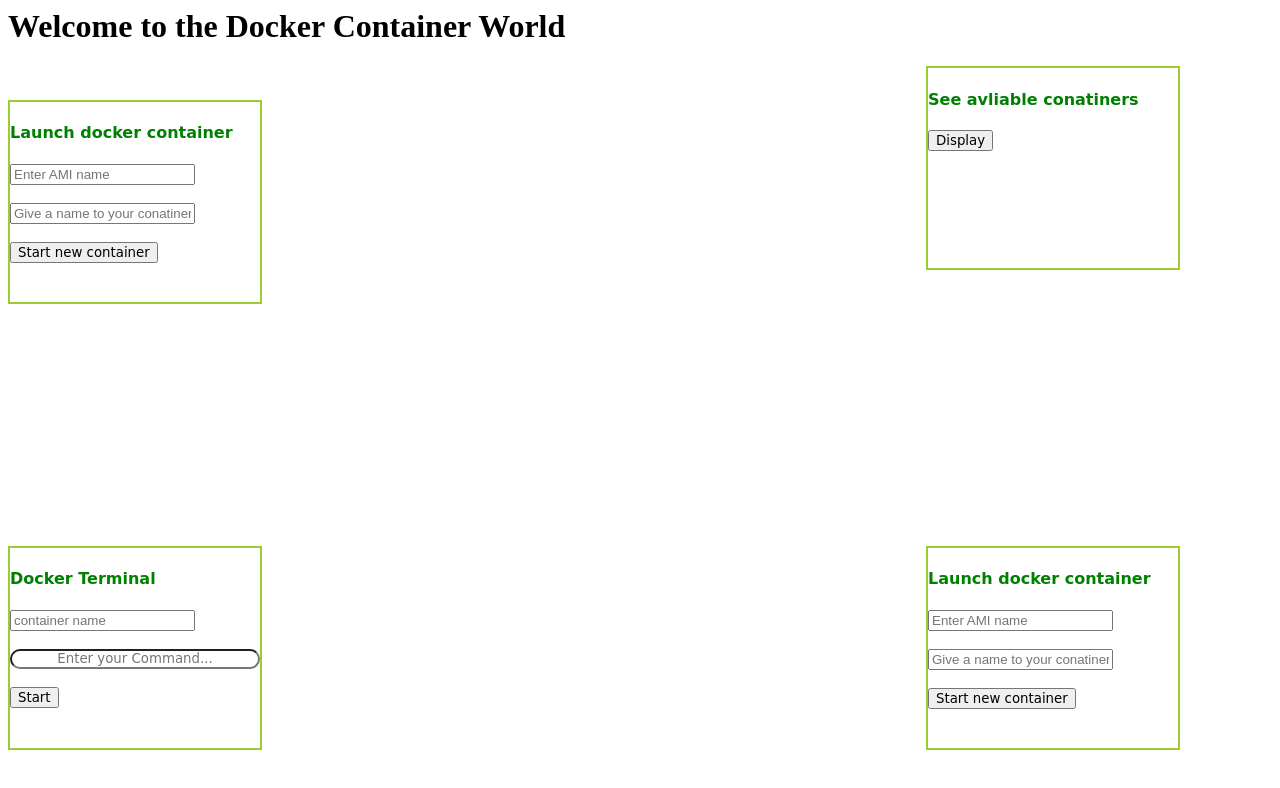
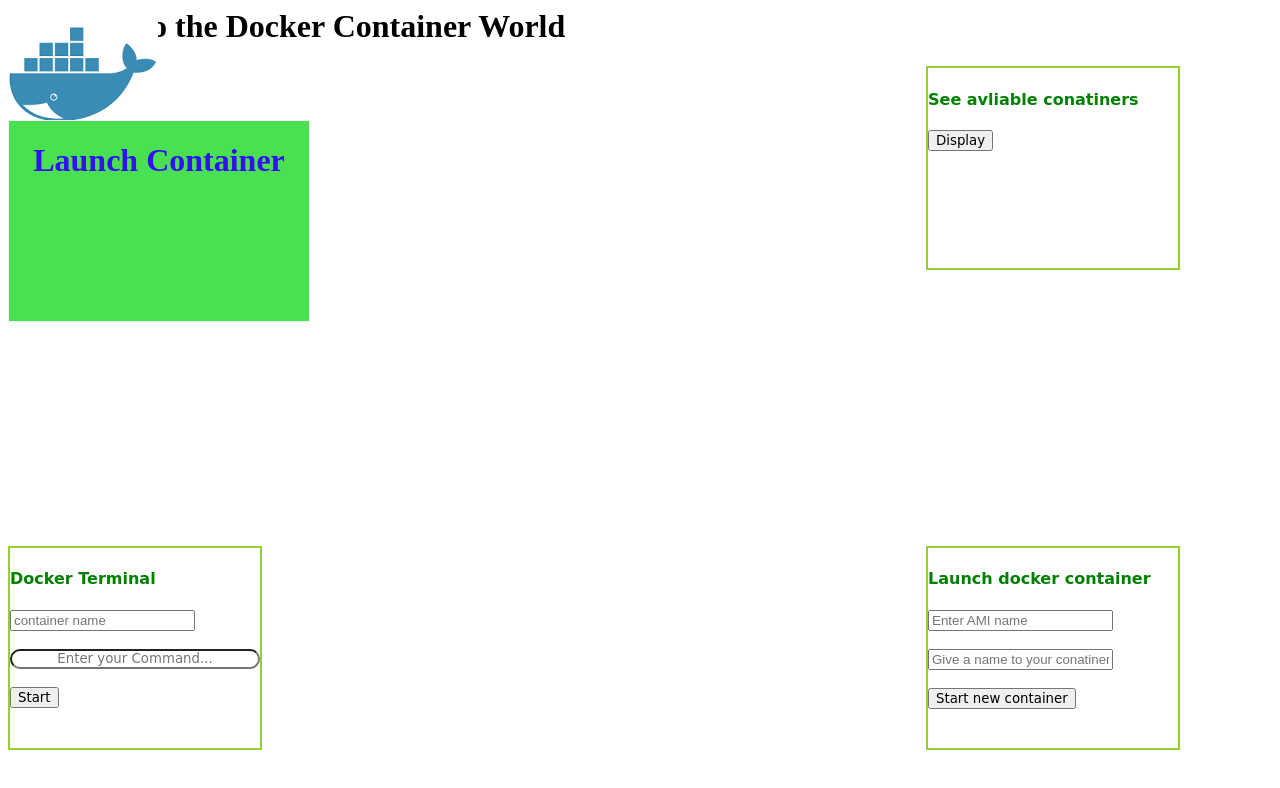
Before and after one commit to sudhanshuvlog/Webapp_docker_task_7_summer, a plain HTML site: page form.html in a window 1280 px wide. Drawn offline with Linux system fonts and the light colour scheme.

Commit message:
Added animation
1)Added no. of containers counter animation
2)added flip back animation

```diff
--- a/form.html
+++ b/form.html
@@ -1,41 +1,63 @@
 <link rel="stylesheet" href="style.css">
-<divv id='heading'>
-    <h1>Welcome to the Docker Container World</h1>
-</divv>
+<script src='script.js'></script>
 
-<div id="launch_container">
-    <form action="/cgi-bin/docker.py">
+<body id="home">
+
+    <div id='heading' onclick="containers_remove();">
+        <h1>Welcome to the Docker Container World</h1>
+    </div>
+
+    <div id='down'>
+        <img src="docker.png" alt="right" width="150" height="150">
+    </div>
+
+    <div id='right' onclick="containers_add();">
+        <img src="docker.png" alt="right" width="150" height="150">
+    </div>
+
+
+    <div class="flip-card">
+        <div class="flip-card-inner">
+            <div class="flip-card-front">
+                <h1>Launch Container</h1>
+
+            </div>
+            <div class="flip-card-back">
+<h4 style="text-align:left; color:green;font-family : cursive;">Launch docker container</h4>
+                <input type="text" placeholder="Enter image name" name="image_name" id="image_name_launch" /><br><br>
+                <input type="text" placeholder="Give a name to your conatiner" name="os_name"
+                    id="os_name_launch" /><br><br>
+                <button style="font-family:cursive" name="submit" value="start_new_os"
+                    onclick="launch_container();">Start new container</button>
+                    <br>
+                </div>
+                 </div>
+    </div>
+
+
+<div id="display_container">
+
+        <h4 style="text-align:left; color:green;font-family : cursive;">See avliable conatiners</h4>
+        <button style="font-family:cursive" name="submit" value="display_all_os"
+            onclick="containers();">Display</button>
+
+    </div>
+
+    <div id="delete_container">
+
 
         <h4 style="text-align:left; color:green;font-family : cursive;">Launch docker container</h4>
         <input type="text" placeholder="Enter AMI name" name="image_name" /><br><br>
         <input type="text" placeholder="Give a name to your conatiner" name="os_name" /><br><br>
         <button style="font-family:cursive" name="submit" value="start_new_os">Start new container</button>
-    </form>
 
-    <br>
-</div>
-<div id="display_container">
-    <form action="/cgi-bin/docker.py">
-        <h4 style="text-align:left; color:green;font-family : cursive;">See avliable conatiners</h4>
-        <button style="font-family:cursive" name="submit" value="display_all_os">Display</button>
-    </form>
-</div>
 
-<div id="delete_container">
-    <form action="/cgi-bin/docker.py">
+        <br>
+    </div>
 
-        <h4 style="text-align:left; color:green;font-family : cursive;">Launch docker container</h4>
-        <input type="text" placeholder="Enter AMI name" name="image_name" /><br><br>
-        <input type="text" placeholder="Give a name to your conatiner" name="os_name" /><br><br>
-        <button style="font-family:cursive" name="submit" value="start_new_os">Start new container</button>
-    </form>
+    <div id="login_container">
+        <h4 style="font-family:cursive;color:green">Docker Terminal</h4>
 
-    <br>
-</div>
-
-<div id="login_container">
-    <h4 style="font-family:cursive;color:green">Docker Terminal</h4>
-    <form action="/cgi-bin/docker.py">
         <input type="text" placeholder="container name" name="os_name" /><br><br>
         <input type="text" placeholder="Enter your Command..." name="cmd"
             style="width:100%;font-family:cursive; height:10%;border-radius:20px; text-align:center" /><br><br>
@@ -43,4 +65,5 @@
 
 
         <br>
-</div>
+    </div>
+</body>
--- /dev/null
+++ b/script.js
@@ -0,0 +1,92 @@
+
+function launch_container(){
+    image_name = document.getElementById("image_name_launch");
+    os_name_launch = document.getElementById("os_name_launch");
+    var image=image_name.innerHTML;
+    var os=os_name_launch.innerHTML;
+    url="http://192.168.1.41/cgi-bin/docker.py?image_name="+image +'&os_name='+os+"&submit=start_new_os";
+
+    var xhr=new XMLHttpRequest();
+    xhr.open("GET",url,false);
+    xhr.send();
+
+    //function display_output(){
+    var output =xhr.responseText;
+    alert(output);
+   // }
+
+
+
+}
+
+
+i = 0;
+function move_right() {
+    document.getElementById("down").style.visibility="hidden";
+    var right = document.getElementById("right");
+    right.style.left = i;
+    i = i + 1;
+    if (i != screen.width-300) {
+        setTimeout(move_right, 10);
+    }
+    else {
+        i=0;
+        move_down();
+    }
+}
+
+function move_down() {
+
+    document.getElementById("down").style.visibility="visible";
+    var right = document.getElementById("right");
+    right.innerHTML=null;
+    var down = document.getElementById("down");
+
+    down.style.left=screen.width-200;
+    down.style.top = i;
+    i = i + 1;
+    if (i != screen.height-200) {
+        setTimeout(move_down, 10);
+    }
+    else {
+        alert("ho gya");
+    }
+
+}
+no_of_cont=0; //global variable
+left_distance=600; //global variable
+function containers_add(){
+    // no_of_containers=no_of_containers+1;
+    var cont="cont "+no_of_cont;
+    var id=no_of_cont;
+    cont = document.createElement("BUTTON");   // Create a <button> element
+    cont.setAttribute("id", id);
+    cont.innerHTML = "";                   // Insert text
+    document.body.appendChild(cont);
+    cont.style.position="absolute";
+
+    no_of_cont++;
+    alert(no_of_cont);
+    //cont = document.getElementById("containers_draw");
+    cont.style.bottom=400;
+    cont.style.left=left_distance;
+    left_distance=left_distance+32;
+    cont.style.height= 30;
+    cont.style.width=30;
+    //document. getElementById('BUTTON'). style. backgroundColor = 'Red';
+
+
+
+}
+
+function containers_remove(){
+    no_of_cont--;
+    left_distance=left_distance-32; //it will again decrease the distance so that at their will be no gap
+    //after deleting a box
+    alert(no_of_cont);
+    //cont = document.getElementById("1");
+    var cont = document. getElementById(no_of_cont);
+    cont. parentNode. removeChild(cont); //will remove the container box...
+    //document.getElementById(no_of_cont).style.visibility="hidden"; //hiding
+
+}
--- a/style.css
+++ b/style.css
@@ -1,10 +1,22 @@
-div#launch_container{
-    height: 200;
-    width:250;
-     position: absolute;
-     top:100;
-     border: 2px solid yellowgreen;
+body#home{
+  background-color:white;
 }
+
+div#down{
+    position: absolute;
+    height: 200px;
+    width: 300;
+    top: 0px;
+}
+
+div#right{
+    position: absolute;
+    height: 200px;
+    width: 300;
+    top: 0px;
+}
+
+
 
 div#display_container{
     position: absolute;
@@ -32,3 +44,59 @@
 
      border: 2px solid yellowgreen;
 }
+
+div#heading{
+    color: black;
+}
+
+
+
+/*/////////////////////////////////////////////////*/
+.flip-card {
+    position: absolute;
+    top: 120px;
+    background-color: transparent;
+    width: 300px;
+    height: 200px;
+    border: 1px solid #f1f1f1;
+    perspective: 1000px; /* Remove this if you don't want the 3D effect */
+  }
+
+  /* This container is needed to position the front and back side */
+  .flip-card-inner {
+    position: relative;
+    width: 100%;
+    height: 100%;
+    text-align: center;
+    transition: transform 0.8s;
+    transform-style: preserve-3d;
+  }
+
+  /* Do an horizontal flip when you move the mouse over the flip box container */
+  .flip-card:hover .flip-card-inner {
+    transform: rotateY(180deg);
+  }
+
+  /* Position the front and back side */
+  .flip-card-front, .flip-card-back {
+    position: absolute;
+    width: 100%;
+    height: 100%;
+    -webkit-backface-visibility: hidden; /* Safari */
+    backface-visibility: hidden;
+  }
+
+  /* Style the front side (fallback if image is missing) */
+  .flip-card-front {
+    background-color: rgb(73, 224, 81);
+    color: rgb(50, 16, 243);
+  }
+
+  /* Style the back side */
+  .flip-card-back {
+    background-color: rgb(228, 243, 13);
+    color: rgb(39, 228, 218);
+    transform: rotateY(180deg);
+  }
+
+  /*////////////////////////////////////////////////////////*/
```
Also changed, not shown: index.html (+2 -2 lines).
